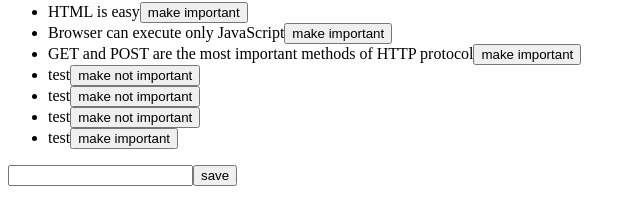
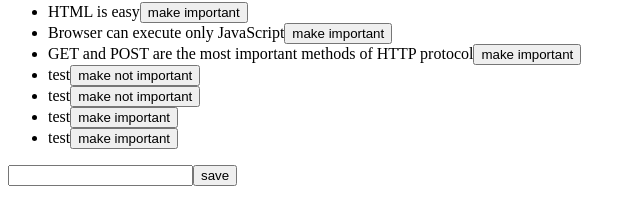
Before and after one commit to aukfil/fullstack-course, a React (Vite) app in the folder sandbox/: page / in a window 1280 px wide. Shown: the part 115-312 px from the top of the page, without its empty margins (0-640 px from the left). Built offline with nearby package versions, Linux system fonts and the light colour scheme; data requests are answered from the project's data file.

Commit message:
Update sandbox

```diff
--- a/sandbox/db.json
+++ b/sandbox/db.json
@@ -28,7 +28,7 @@
     {
       "id": "b6d4",
       "content": "test",
-      "important": true
+      "important": false
     },
     {
       "id": "9a00",
--- a/sandbox/src/App.jsx
+++ b/sandbox/src/App.jsx
@@ -53,6 +53,12 @@
       .then(returnedNote => {
         setNotes(notes.map(note => note.id !== id ? note : returnedNote))
       })
+      .catch(error => {
+        alert(
+          `the note ${note.content} was already deleted from server`
+        )
+        setNotes(notes.filter(n => n.id !== id))
+      })
   }
 
   return (
--- a/sandbox/src/services/notes.js
+++ b/sandbox/src/services/notes.js
@@ -16,8 +16,4 @@
   return request.then(response => response.data)
 }
 
-export default {
-  getAll: getAll,
-  create: create,
-  update: update
-}
+export default { getAll, create, update }
```
